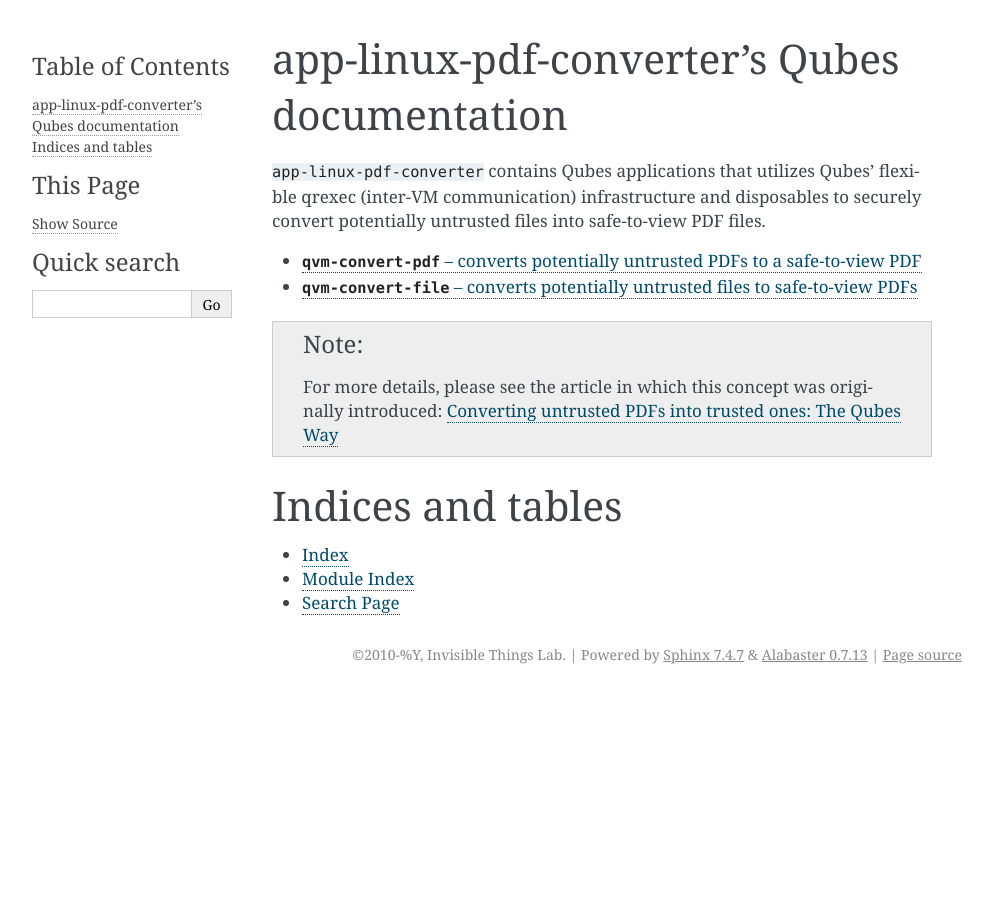
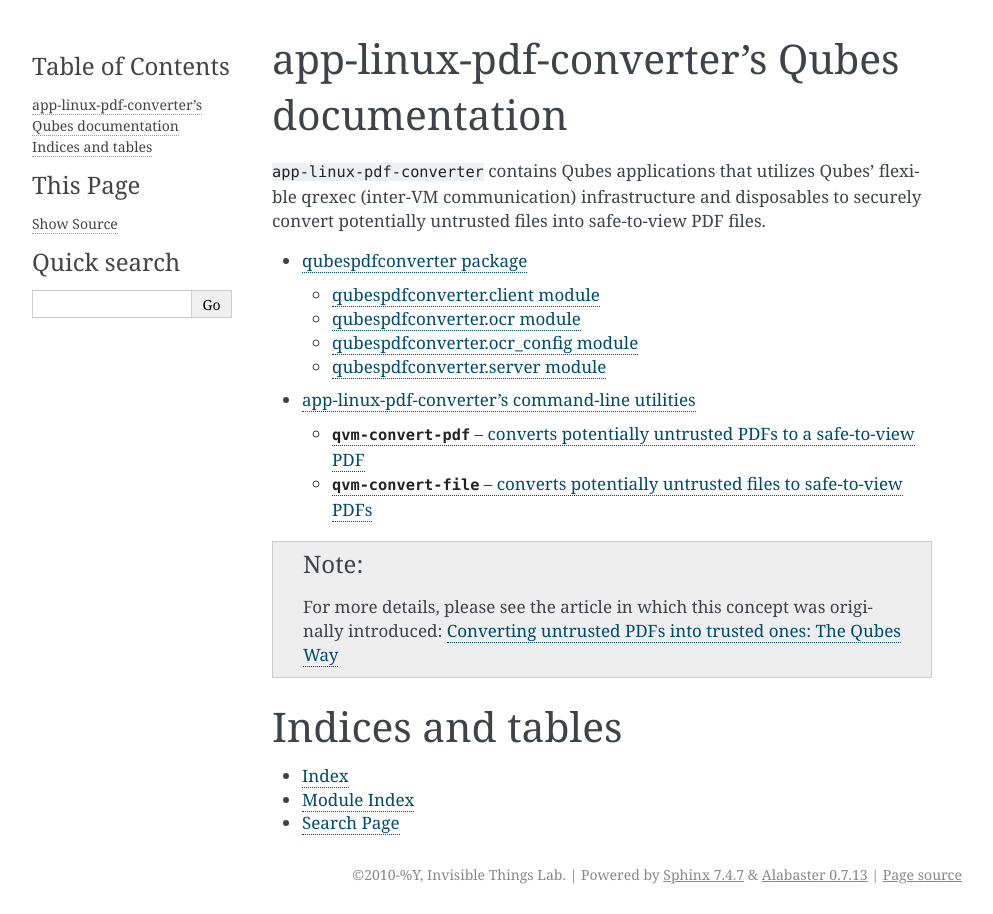
Before and after one commit to QubesOS/qubes-app-linux-pdf-converter, a Sphinx documentation site: the page built from doc/index.rst, in a window 1280 px wide. Shown: the whole page, without its empty margins (148-1141 px from the left). Built offline with Sphinx 7.4.7, drawn with Linux system fonts in a browser that asks for light colours.

Commit message:
Add autodoc for qubespdfconverter and update tree
* Create a dir for code and another for manpages
* Use autodoc for code documentation
* Update `conf.py` and indexes accordingly

```diff
--- /dev/null
+++ b/doc/code/qubespdfconverter.rst
@@ -0,0 +1,34 @@
+qubespdfconverter package
+=========================
+
+qubespdfconverter.client module
+-------------------------------
+
+.. automodule:: qubespdfconverter.client
+   :members:
+   :show-inheritance:
+   :undoc-members:
+
+qubespdfconverter.ocr module
+----------------------------
+
+.. automodule:: qubespdfconverter.ocr
+   :members:
+   :show-inheritance:
+   :undoc-members:
+
+qubespdfconverter.ocr\_config module
+------------------------------------
+
+.. automodule:: qubespdfconverter.ocr_config
+   :members:
+   :show-inheritance:
+   :undoc-members:
+
+qubespdfconverter.server module
+-------------------------------
+
+.. automodule:: qubespdfconverter.server
+   :members:
+   :show-inheritance:
+   :undoc-members:
--- a/doc/conf.py
+++ b/doc/conf.py
@@ -33,6 +33,7 @@
 # -- General configuration ---------------------------------------------------
 
 extensions = [
+    "sphinx.ext.autodoc",
     "sphinx.ext.intersphinx",  # Reference other doc projects
 ]
 
--- a/doc/index.rst
+++ b/doc/index.rst
@@ -7,10 +7,10 @@
 potentially untrusted files into safe-to-view PDF files.
 
 .. toctree::
-   :maxdepth: 1
+   :maxdepth: 2
 
-   qvm-convert-pdf
-   qvm-convert-file
+   code/qubespdfconverter
+   manpages/index
 
 .. note::
 
```
Also changed, not shown: doc/manpages/index.rst (added, +10 -0 lines), doc/manpages/qvm-convert-file.rst (renamed from doc/qvm-convert-file.rst), doc/manpages/qvm-convert-pdf.rst (line endings or trailing spaces).
